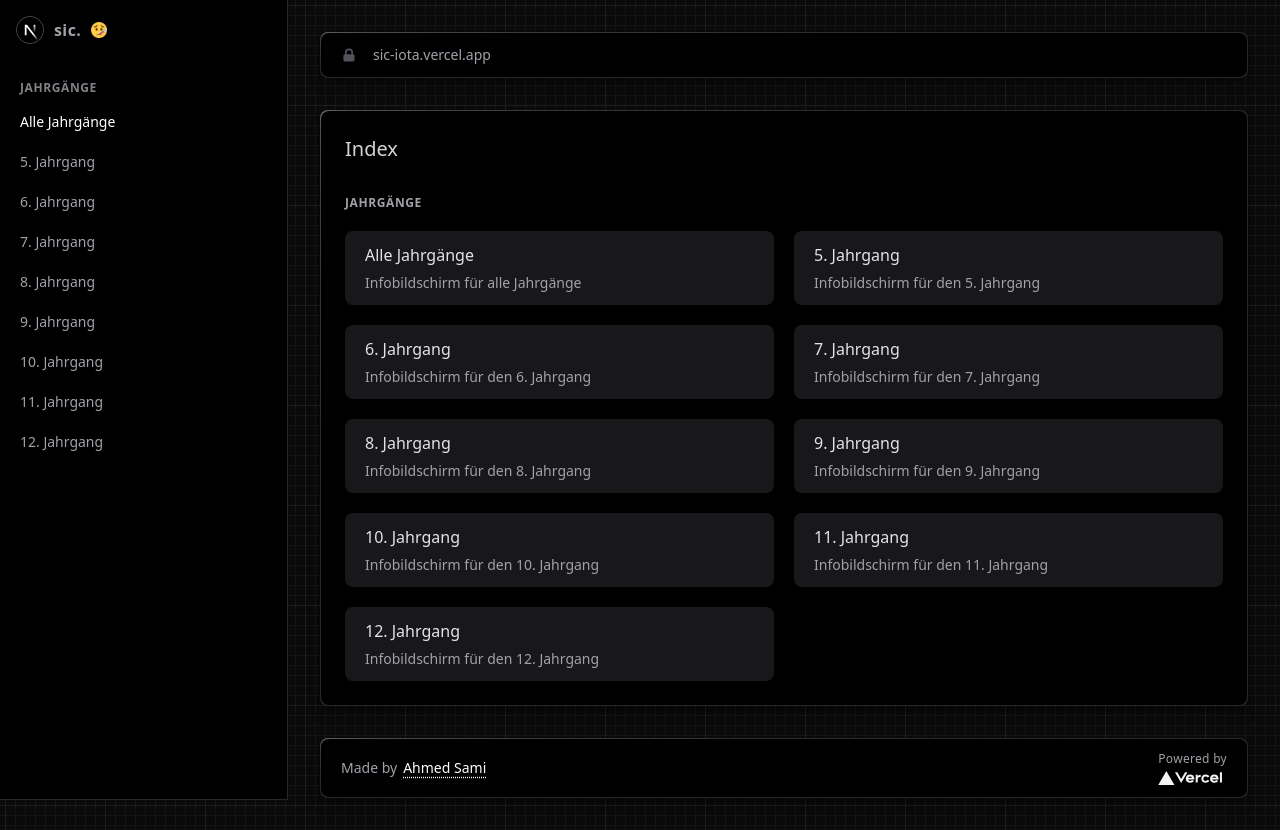
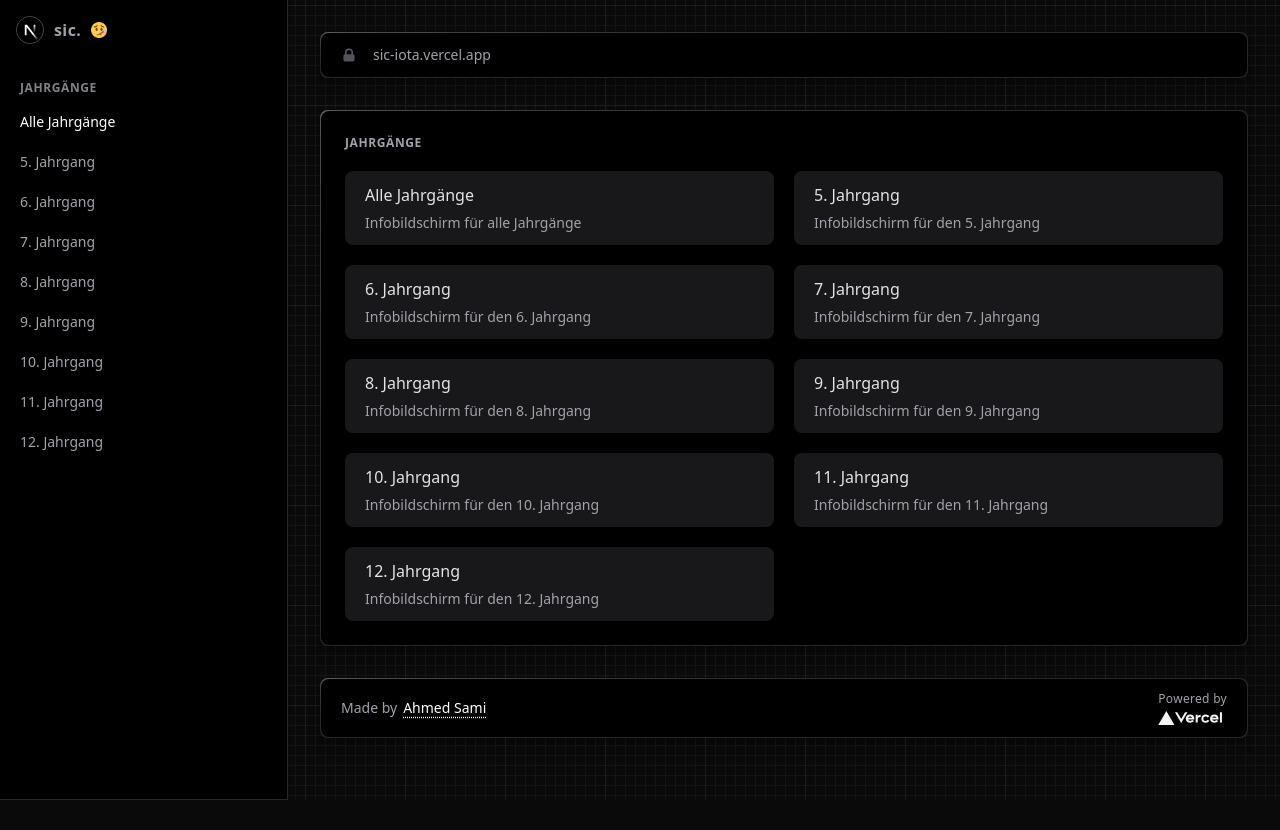
Before and after one commit to tautastic/sic, a Next.js app: page / in a window 1280 px wide. After the commit the page ends 800 px from the top, so only its background shows below. Built offline with nearby package versions, Linux system fonts and the light colour scheme.

Commit message:
Update page.tsx

```diff
--- a/src/app/page.tsx
+++ b/src/app/page.tsx
@@ -4,8 +4,6 @@ import Link from "next/link";
 const Page = () => {
   return (
     <div className="space-y-8">
-      <h1 className="text-xl font-medium text-gray-300">Index</h1>
-
       <div className="space-y-10 text-white">
         {GlobalNavSections.map((section) => {
           return (
```
